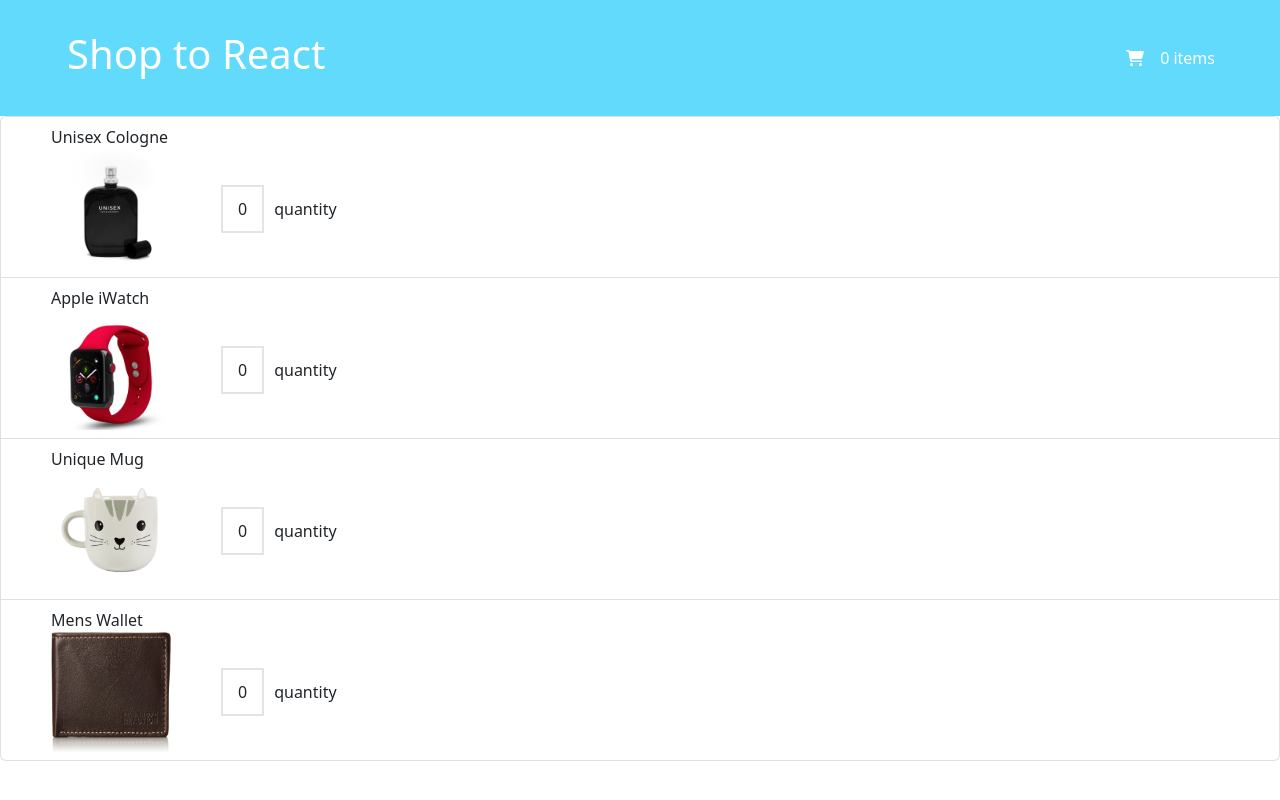
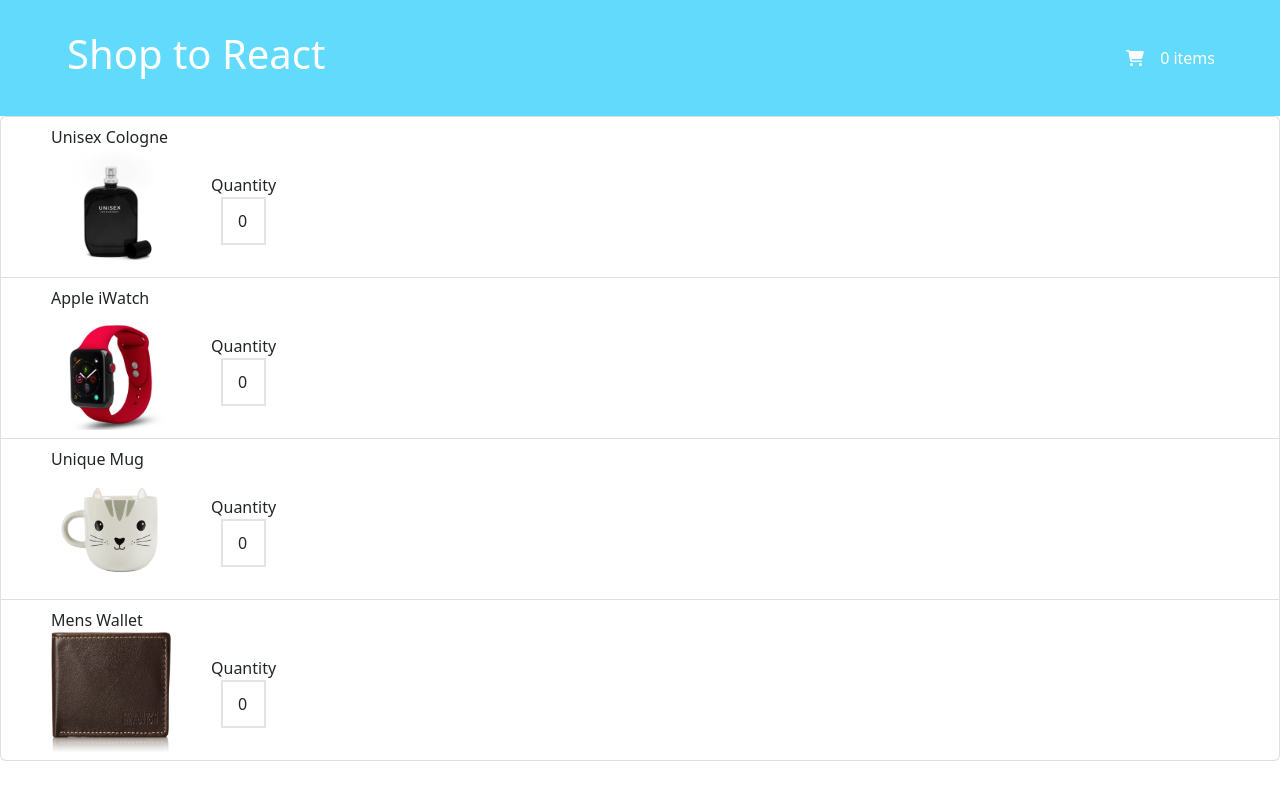
Before and after one commit to sdfergus/m5-w1-d3-lab-assignment, a React (Create React App) app in the folder shopcart/: page / in a window 1280 px wide. Built offline with nearby package versions, Linux system fonts and the light colour scheme.

Commit message:
Quantity styles modified

```diff
--- a/shopcart/src/App.css
+++ b/shopcart/src/App.css
@@ -82,6 +82,11 @@
   align-items: center;
 }
 
+.Quantity-contents {
+  display: flex;
+  flex-direction: column;
+}
+
 .Quantity-box {
   border: #e4e4e4 2.5px solid;
   padding: 10px 15px;
--- a/shopcart/src/App.js
+++ b/shopcart/src/App.js
@@ -51,8 +51,10 @@ function Items( props ) {
           </div>
           <span className='Item-contents'>
             <img src={item.img} alt="" className='Item-img' />
-            <span className='Quantity-box'>{item.quantity}</span> quantity
-
+            <div className='Quantity-contents'>
+              Quantity
+              <span className='Quantity-box'>{item.quantity}</span>
+            </div>
           </span>
         </ListGroupItem>
       ) )}
```
